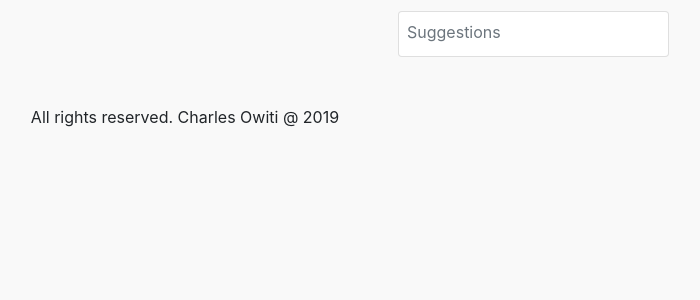
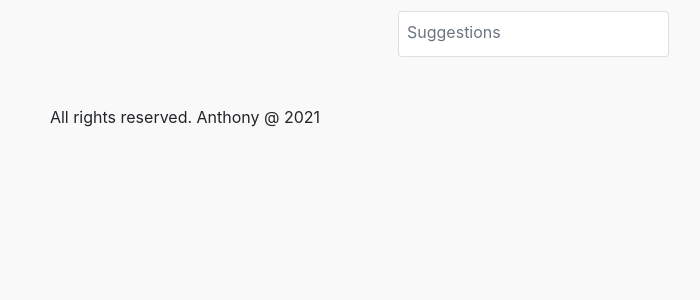
Before and after one commit to Anthony64M/Instagram, a Django app: template instagram/templates/instagram/index.html in a window 1280 px wide. Shown: the part 207-507 px from the top of the page, without its empty margins (455-1155 px from the left). Run offline with Django 3.2, Linux system fonts and the light colour scheme; the template is opened without the code that fills it, so the values that code supplies are empty; parts of the project's set-up code (start-up, migrations or seed data) failed here and were passed over; some libraries are stand-ins or nearby versions.

```diff
--- a/instagram/templates/instagram/index.html
+++ b/instagram/templates/instagram/index.html
@@ -113,7 +113,7 @@
         </div>
 
     </div>
-    <p class="text-center mt-5">All rights reserved. Charles Owiti @ 2019</p>
+    <p class="text-center mt-5">All rights reserved. Anthony @ 2021</p>
 </div>
 
 {% endblock %}
```
